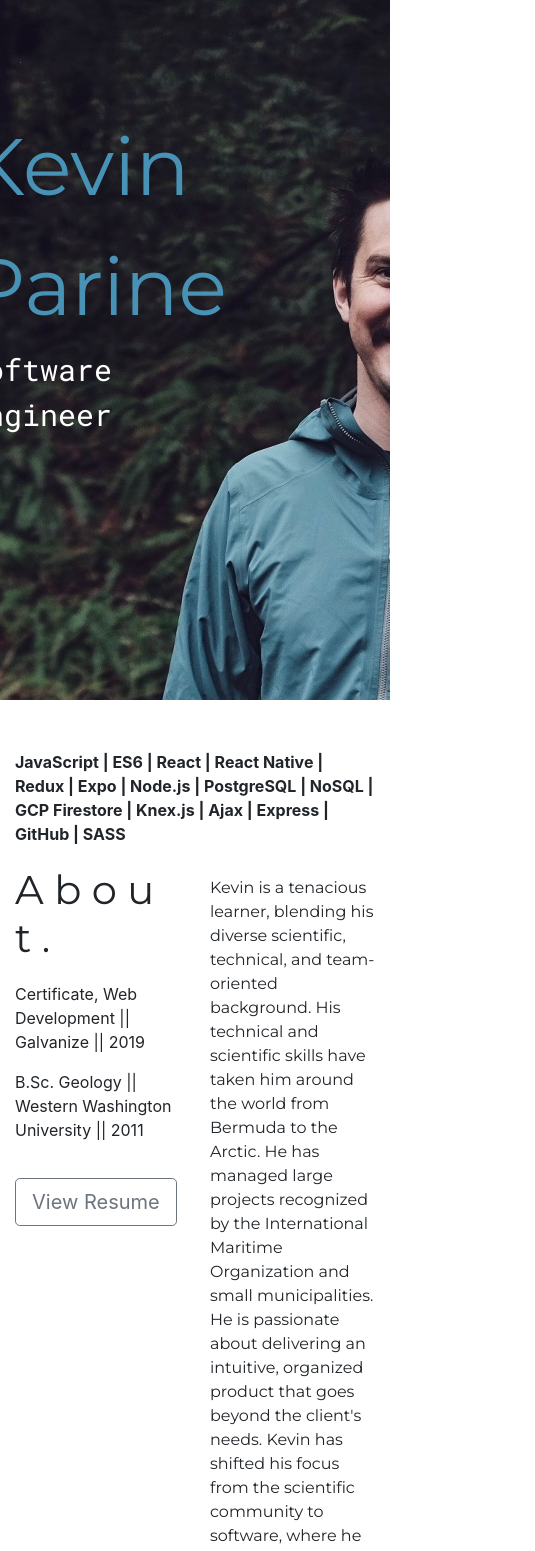
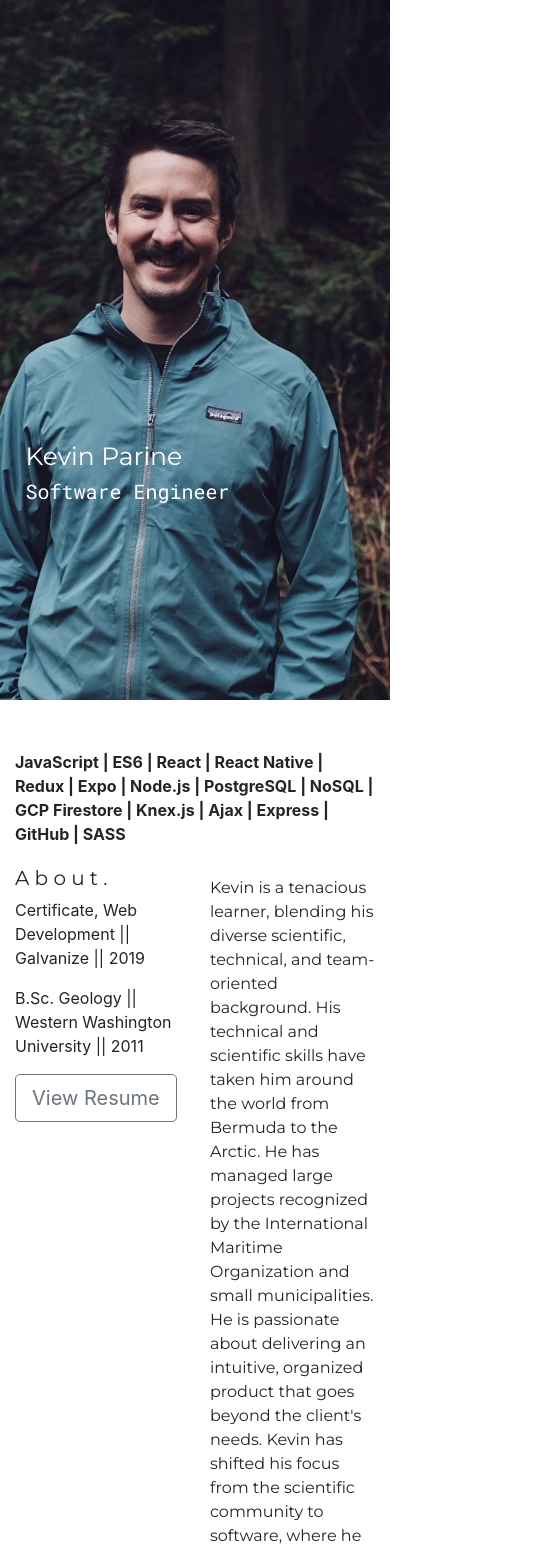
Before and after one commit to Kparine/react-portfolio, a React (Create React App) app: page / in a window 390 px wide. Shown: the top 1551 px of the page, 535 px wide, since content can reach past the window. Built offline with nearby package versions, Linux system fonts and the light colour scheme.

Commit message:
Add Mobile Response

```diff
--- a/src/App.scss
+++ b/src/App.scss
@@ -28,6 +28,52 @@ $blah: 'Raleway', sans-serif;
   height: 0;
   visibility: hidden;
  }
+
+
+@media (max-width: 1000px) {
+  div#insideStyles {
+    margin-left: 30px;
+    margin-top: 200px;
+    font-size: 25px;
+    color: #fff;
+  }
+}
+
+@media (max-width: 411px){
+  div#insideStyles {
+    margin-left: 30px;
+    margin-top: 200px;
+    font-size: 25px;
+    color: #fff;
+  }
+  p#jobTitle {
+    font-size: 20px;
+  }
+  div#mobileContent {
+   height: 200px;
+  }
+  img#petImg {
+    width: 20em;
+    height: auto;
+  }
+  h1 {
+    font-size: 20px;
+  }
+  #contact {
+    font-size: 14px
+  }
+  #projectTitleContain {
+    margin-right: 10px;
+  }
+  h4 {
+    padding-left: 10px !important;
+    font-size: 20px !important;
+  }
+  .react-parallax-bgimage {
+    left: 0% !important;
+  }
+}
+
 
 #NavHeader {
   display: flex;
@@ -96,8 +142,8 @@ $blah: 'Raleway', sans-serif;
 }
 
 .logo {
-  width: 40px;
-  height: 30px;
+  width: 30px;
+  height: 25px;
   margin: 10px;
 }
 
@@ -173,11 +219,7 @@ $blah: 'Raleway', sans-serif;
   font-family: $font;
 }
 
-#btn {
-  margin-top: 20px;
-}
-
-#edu {
+#edu #btn {
   margin-top: 20px
 }
 
@@ -196,7 +238,3 @@ $blah: 'Raleway', sans-serif;
   font-size: 30px;
   font-family: $title;
 }
-
-// #paraImg {
-//   background-size: 100%;
-// }
--- a/src/components/contact.js
+++ b/src/components/contact.js
@@ -8,7 +8,7 @@ export default class Contact extends React.Component {
         <Container>
           <Row>
             <Col>
-              <h1>C o n t a c t .</h1>
+              <h1 id="contact">C o n t a c t .</h1>
             </Col>
             <Col>
               <h6>360.305.0371</h6>
--- a/src/components/parallax.js
+++ b/src/components/parallax.js
@@ -1,20 +1,20 @@
 import React from 'react';
-import { Parallax, Background } from 'react-parallax';
+import { Parallax } from 'react-parallax';
 import image1 from '../img/face.jpeg';
 
 export default class NavParallax extends React.Component {
   render() {
     return (
       <div>
-        <Parallax strength={200}>
-          <div style={{ height: 700 }}>
+        <Parallax
+          bgImage={image1}
+          strength={200}
+        >
+          <div id="mobileContent" style={{ height: 700 }}>
             <div id="insideStyles">
               Kevin Parine<p id="jobTitle">Software Engineer</p>
             </div>
           </div>
-          <Background>
-            <img alt="Profile" src={image1} />
-          </Background>
         </Parallax>
       </div>
     );
--- a/src/components/projects.js
+++ b/src/components/projects.js
@@ -13,7 +13,7 @@ export default class Projects extends React.Component {
           <Row id="echoRow">
             <Col>
               <Row>
-                <h4>
+                <h4 id="echoTitle">
                   E C H O .
                   <a href="https://github.com/Kparine/echo">
                     <img
@@ -70,7 +70,7 @@ export default class Projects extends React.Component {
               </a>
             </Col>
             <Col>
-              <Row>
+              <Row id="petTitle">
                 <h4>
                   Teacher's Pet
                   <a href="https://github.com/Kparine/echo">
--- a/src/index.css
+++ b/src/index.css
@@ -16,6 +16,38 @@
   margin-top: var(— space);
   height: 0;
   visibility: hidden; }
+
+@media (max-width: 1000px) {
+  div#insideStyles {
+    margin-left: 30px;
+    margin-top: 200px;
+    font-size: 25px;
+    color: #fff; } }
+
+@media (max-width: 411px) {
+  div#insideStyles {
+    margin-left: 30px;
+    margin-top: 200px;
+    font-size: 25px;
+    color: #fff; }
+  p#jobTitle {
+    font-size: 20px; }
+  div#mobileContent {
+    height: 200px; }
+  img#petImg {
+    width: 20em;
+    height: auto; }
+  h1 {
+    font-size: 20px; }
+  #contact {
+    font-size: 14px; }
+  #projectTitleContain {
+    margin-right: 10px; }
+  h4 {
+    padding-left: 10px !important;
+    font-size: 20px !important; }
+  .react-parallax-bgimage {
+    left: 0% !important; } }
 
 #NavHeader {
   display: flex;
@@ -73,8 +105,8 @@
   font-family: "Montserrat", sans-serif !important; }
 
 .logo {
-  width: 40px;
-  height: 30px;
+  width: 30px;
+  height: 25px;
   margin: 10px; }
 
 #coffee {
@@ -136,10 +168,7 @@
   margin: 20px;
   font-family: "Montserrat", sans-serif !important; }
 
-#btn {
-  margin-top: 20px; }
-
-#edu {
+#edu #btn {
   margin-top: 20px; }
 
 #insideStyles {
```
Also changed, not shown: 1 other file (tests, documents, lock files or other folders).
